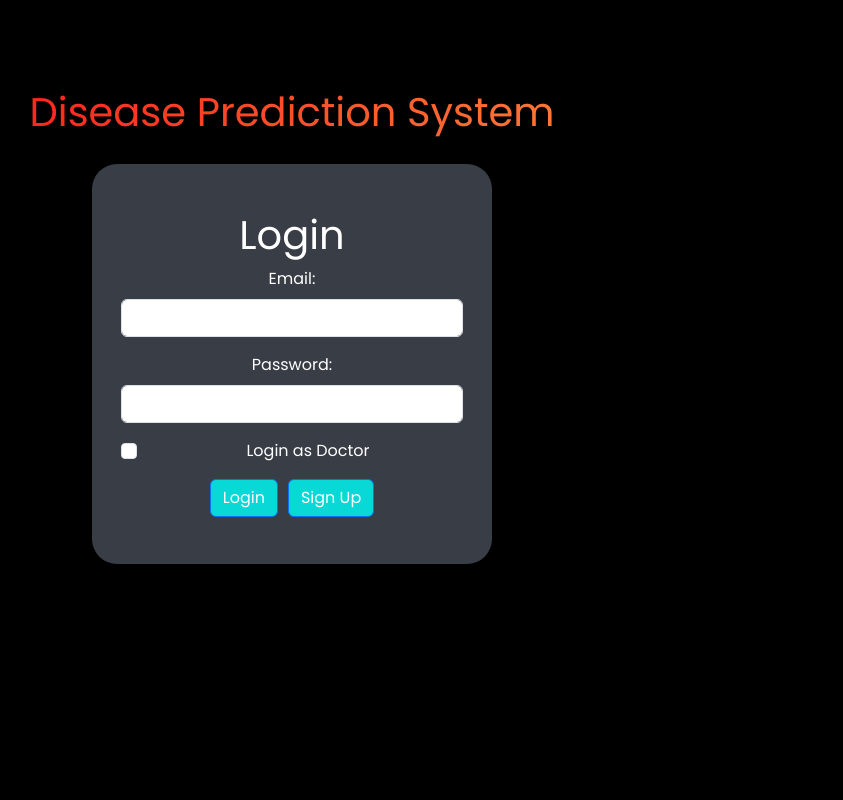
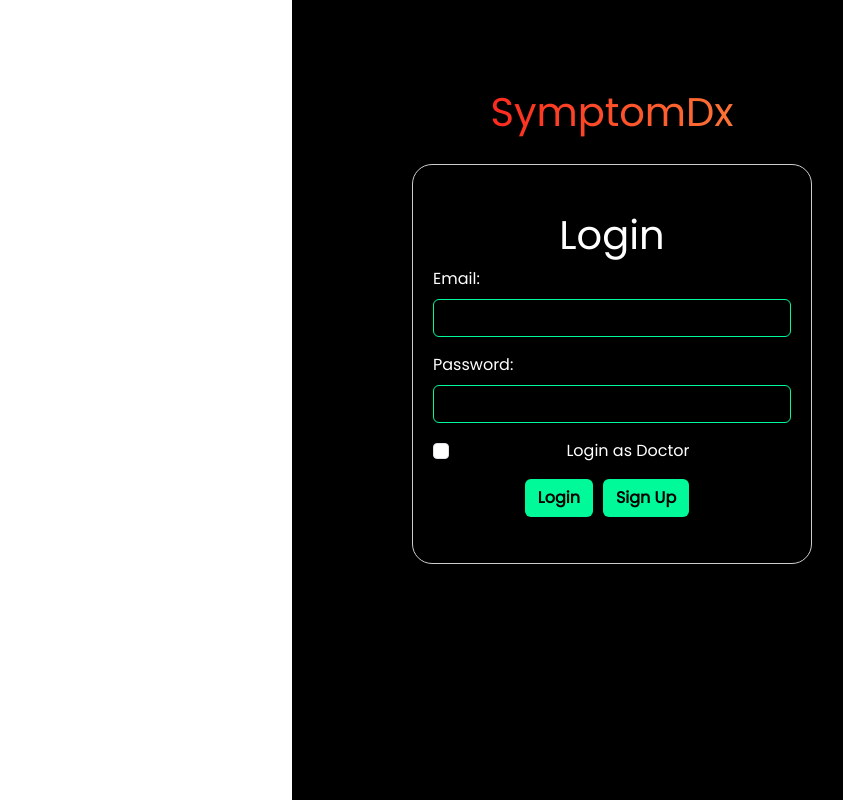
Before and after one commit to ilyas122/CMPE_285-Final-Project, a React (Create React App) app in the folder frontend/: page / in a window 1280 px wide. Shown: the whole page, without its empty margins (348-1191 px from the left). Built offline with nearby package versions, Linux system fonts and the light colour scheme.

Commit message:
UI changes 3

```diff
--- a/frontend/package.json
+++ b/frontend/package.json
@@ -7,6 +7,7 @@
     "@emotion/styled": "^11.11.5",
     "@mui/icons-material": "^5.15.15",
     "@mui/material": "^5.15.15",
+    "@nextui-org/input": "^2.1.21",
     "@testing-library/jest-dom": "^5.17.0",
     "@testing-library/react": "^13.4.0",
     "@testing-library/user-event": "^13.5.0",
@@ -18,6 +19,7 @@
     "react-router-dom": "^6.22.3",
     "react-scripts": "^5.0.1",
     "react-select": "^5.8.0",
+    "typewriter-effect": "^2.21.0",
     "web-vitals": "^2.1.4"
   },
   "scripts": {
--- a/frontend/src/Pages/HeaderComponent/Header.js
+++ b/frontend/src/Pages/HeaderComponent/Header.js
@@ -35,7 +35,8 @@ function Header({data}) {
         <div className="col-lg-8">
           <Link to="/dashboard" className="gradient">
             <img src="/logo.png" alt="Logo" style={{ marginRight: "10px", height: "30px"}} />
-            Disease Prediction System
+            {/* Disease Prediction System */}
+            SymptomDx
           </Link>
         </div>
 
--- a/frontend/src/Pages/LoginComponent/Login.css
+++ b/frontend/src/Pages/LoginComponent/Login.css
@@ -11,7 +11,7 @@
 /* Left side login outlier */
 leftLoginOutlier {
     height: 100vh;
-    background-color: black;
+    background-color: white;
     display: flex;
     flex-direction: column;
     justify-content: center;
@@ -19,6 +19,7 @@ leftLoginOutlier {
 }
 .noPadding{
     padding:0px !important;
+    height:100vh;
     /* display: flex;
     justify-content: center;
     align-items: center; */
@@ -27,6 +28,17 @@ leftLoginOutlier {
     display: flex;
     justify-content: center;
     align-items: center;
+    border-color: rgb(160, 160, 160);
+    border-width: 20px;
+    box-sizing: border-box;
+
+}
+
+btn {
+    background-color: mediumspringgreen !important;
+    color: black !important;
+    font-weight: bolder !important;
+
 }
 
 .loginWidth{
@@ -37,6 +49,33 @@ leftLoginOutlier {
     font-family: 'Poppins', sans-serif;
     padding: 0px !important;
 }
+
+.loginWidth .loginContainer { /* More specific selector */
+    height: auto;
+    display: flex;
+    justify-content: center;
+    align-items: center;
+    min-height: 90vh;
+    border-width: 20px;
+    border-color: green; /* Adjust color as needed */
+    box-sizing: border-box; /* Ensure border width is included */
+  }
+
+  .inputclass{
+    background-color: black !important;
+    color: white !important;
+    border-color: mediumspringgreen !important;
+}
+
+.border-right-green { /* Green border on right side (left-to-right) */
+    border-right: 2px solid green;
+  }
+
+  .border-left-green { /* Green border on left side (right-to-left) */
+    border-left: 2px solid green;
+  }
+
+
 
 .content {
     text-align: center; /* Center the text */
@@ -72,27 +111,16 @@ h2 {
 }
 
 .projectTitle{
-    /* width: 100vw; */
-    /* background-color: yellow; */
     display: flex;
     justify-content: center;
     align-items: center;
-
-    /* background-color: #FEE140;
-    background-image: linear-gradient(90deg, #FEE140 0%, #FA709A 100%);
-    -webkit-background-clip: text;
-    color: transparent; */
-
     background-color: rgb(253,34,29);
     background-image: linear-gradient(90deg, rgba(253,34,29,1) 27%, rgba(252,176,69,1) 100%);
     -webkit-background-clip: text;
     color: transparent;
-
     margin-top: 5vh;
-
     font-size: 40px;
     font-weight: bold;
-
 }
 
 /* Login box */
@@ -100,7 +128,9 @@ h2 {
     display: flex;
     flex-direction: column;
     border-radius: 25px;
-    background-color: #393E46;
+    /* background-color: black; */
+    border-color: rgb(160, 160, 160);
+    border-radius: 20px;
     color: white;
     min-width: 30vw;
     min-height: 50vh;
--- a/frontend/src/Pages/LoginComponent/Login.js
+++ b/frontend/src/Pages/LoginComponent/Login.js
@@ -2,37 +2,49 @@ import React, { useState, useEffect } from "react";
 import "./Login.css";
 import axios from "axios";
 import Header from "./Header";
+import {Input} from "@nextui-org/input";
 
-import { useNavigate } from 'react-router-dom';
+import { useNavigate } from "react-router-dom";
 const DOMAIN = process.env.REACT_APP_DOMAIN_URL;
 function Login() {
   const navigate = useNavigate();
-    const [email, setEmail] = useState('');
-    const [password, setPassword] = useState('');
-    const [error, setError] = useState('');
+  const [email, setEmail] = useState("");
+  const [password, setPassword] = useState("");
+  const [error, setError] = useState("");
   const [isDoctor, setIsDoctor] = useState(false);
+  const [lastMouseX, setLastMouseX] = useState(null); // Track last mouse X position
 
   useEffect(() => {
-      sessionStorage.setItem('keyEntered', 'false');
+    sessionStorage.setItem("keyEntered", "false");
   }, []);
 
   const handleLogin = async (e) => {
     e.preventDefault();
     try {
       if (isDoctor) {
-                const response = await axios.post(`${DOMAIN}/doctorlogin`, { email, password });
-                navigate('/doctordashboard');
+        const response = await axios.post(`${DOMAIN}/doctorlogin`, {
+          email,
+          password,
+        });
+        navigate("/doctordashboard");
       } else {
-                const response = await axios.post(`${DOMAIN}/login`, { email, password });
-                navigate('/dashboard');
+        const response = await axios.post(`${DOMAIN}/login`, {
+          email,
+          password,
+        });
+        navigate("/dashboard");
       }
-            localStorage.setItem('isLoggedIn', 'true');
-            localStorage.setItem('isDoctor', isDoctor.toString());
-            localStorage.setItem('email', email);
+      localStorage.setItem("isLoggedIn", "true");
+      localStorage.setItem("isDoctor", isDoctor.toString());
+      localStorage.setItem("email", email);
     } catch (error) {
       // If login fails, display error message
-            setError('Invalid email or password. Please try again.');
+      setError("Invalid email or password. Please try again.");
     }
+  };
+
+  const handleMouseMove = (event) => {
+    setLastMouseX(event.clientX); // Update last mouse X on every move
   };
 
   return (
@@ -41,43 +53,80 @@ function Login() {
       <div className="loginWidth">
         <div className="container">
           <div className="row">
-                {/* <div className="col-6 leftLoginOutlier">
-                    <div className="content">
-                        <img src="./image.png" alt="Doctor" />
-                        <h2>Be your own Doctor</h2>
+            <div className="col-lg-6 leftLoginOutlier">
             </div>
-                </div> */}
             {/* <div className="col-6"> */}
-                <div className="noPadding">
-                    <div className="projectTitle"><h1></h1></div>
-                    <div className="projectTitle"><h1>Disease Prediction System</h1></div>
+            <div className="col-lg-6 noPadding">
+              <div className="projectTitle">
+                <h1></h1>
+              </div>
+              <div className="projectTitle">
+                <h1>SymptomDx</h1>
+              </div>
               <div className="loginBoxContainer">
-                    <div className="loginBox">
+                <div className="loginBox" onMouseMove={handleMouseMove}>
                   <form onSubmit={handleLogin}>
                     <h1>Login</h1>
                     <div className="form-group">
-                                                <label htmlFor="email" className="mb-2">Email:</label>
-                                                <input type="email" id="email" className="form-control mb-4" value={email} onChange={(e) => setEmail(e.target.value)} required />
+                      <label htmlFor="email" className="mb-2" style={{ float: 'left' }}>
+                        Email:
+                      </label>
+                      <input
+                        type="email"
+                        label="Email"
+                        id="email"
+
+                        // className="form-control mb-4"
+                        className={`form-control inputclass mb-4 ${lastMouseX!== null? lastMouseX < window.innerWidth / 2? "border-right-green" : "border-left-green" : ""}`}
+
+                        value={email}
+                        onChange={(e) => setEmail(e.target.value)}
+                        required
+                      />
                     </div>
                     <div className="form-group">
-                                                <label htmlFor="password" className="mb-2">Password:</label>
-                                                <input type="password" id="password" className="form-control mb-4" value={password} onChange={(e) => setPassword(e.target.value)} required />
+                      <label htmlFor="password" className="mb-2" style={{ float: 'left' }}>
+                        Password:
+                      </label>
+                      <input
+                        type="password"
+                        id="password"
+                        className="form-control mb-4 inputclass"
+                        value={password}
+                        onChange={(e) => setPassword(e.target.value)}
+                        required
+                      />
                     </div>
                     {error && <div className="text-red-500">{error}</div>}
                     <div className="form-group mb-3">
                       <div className="form-check">
-                                                    <input type="checkbox" id="isDoctor" checked={isDoctor} onChange={() => setIsDoctor(!isDoctor)} className="form-check-input" />
-                                                    <label htmlFor="isDoctor" className="form-check-label ml-2">Login as Doctor</label>
+                        <input
+                          type="checkbox"
+                          id="isDoctor"
+                          checked={isDoctor}
+                          onChange={() => setIsDoctor(!isDoctor)}
+                          className="form-check-input"
+                        />
+                        <label
+                          htmlFor="isDoctor"
+                          className="form-check-label ml-2"
+                        >
+                          Login as Doctor
+                        </label>
                       </div>
                     </div>
-                                            <button type="submit" className="btn btn-primary mr-2" style={{ backgroundColor: '#08D9D6', color: '#fff' }}>Login</button>
-                                    <button className="btn btn-primary" onClick={() => navigate('/signup')} style={{ backgroundColor: '#08D9D6', color: '#fff', marginLeft: '10px' }}>Sign Up</button>
-
+                    <button type="submit" className="btn btn-primary mr-2">
+                      Login
+                    </button>
+                    <button
+                      className="btn btn-primary"
+                      onClick={() => navigate("/signup")}
+                    >
+                      Sign Up
+                    </button>
                   </form>
                 </div>
-
               </div>
-
 
               {/* <div className="container loginContainer">
 
@@ -131,7 +180,6 @@ function Login() {
         </div>
       </div>
     </>
-
   );
 }
 
--- a/frontend/src/Pages/SignUpComponent/SignUp.css
+++ b/frontend/src/Pages/SignUpComponent/SignUp.css
@@ -9,8 +9,8 @@
 }
 
 .leftLoginOutlier {
-    height: auto;
-    background-color: black;
+    height: 100vh;
+    background-color: white;
     color: white;
     display: flex;
     flex-direction: column;
@@ -19,6 +19,18 @@
     padding-bottom: 50px; /* Add padding to the bottom */
 }
 
+.projectTitle{
+    display: flex;
+    justify-content: center;
+    align-items: center;
+    background-color: rgb(253,34,29);
+    background-image: linear-gradient(90deg, rgba(253,34,29,1) 27%, rgba(252,176,69,1) 100%);
+    -webkit-background-clip: text;
+    color: transparent;
+    margin-top: 5vh;
+    font-size: 40px;
+    font-weight: bold;
+}
 
 /* Login Container */
 .loginContainer {
@@ -27,6 +39,9 @@
     justify-content: center;
     align-items: center;
     min-height: 90vh;
+    border-width: 20px;
+    border-color: green;
+    box-sizing: border-box;
 }
 .RightLoginOutlier {
     height: auto; /* Set height to auto to adjust based on content */
@@ -39,9 +54,9 @@
 }
 
 .loginBox {
-    border-color: black;
-    border-radius: 25px;
-    background-color: #393E46;
+    background-color: black;
+    border: 1px solid #ccc; /* Add a new solid border */
+    box-sizing: border-box;
     color: white;
     width: 80%;
     max-width: 400px;
@@ -54,6 +69,40 @@
     text-align: center;
     margin-top: 20px; /* Add margin to the top */
 }
+
+.inputclass{
+    background-color: black !important;
+    color: white !important;
+    border-color: mediumspringgreen !important;
+}
+
+button {
+    background-color: mediumspringgreen !important;
+    color: black !important;
+    font-weight: bolder !important;
+    border-color: transparent !important;
+    margin-right: 10px;
+}
+
+.border-right-green { /* Green border on right side (left-to-right) */
+    border-right: 2px solid green;
+  }
+
+  .border-left-green { /* Green border on left side (right-to-left) */
+    border-left: 2px solid green;
+  }
+
+
+.loginWidth .loginContainer { /* More specific selector */
+    height: auto;
+    display: flex;
+    justify-content: center;
+    align-items: center;
+    min-height: 90vh;
+    border-width: 20px;
+    border-color: green; /* Adjust color as needed */
+    box-sizing: border-box; /* Ensure border width is included */
+  }
 
 /* Form Inputs */
 .border {
--- a/frontend/src/Pages/SignUpComponent/SignUp.js
+++ b/frontend/src/Pages/SignUpComponent/SignUp.js
@@ -38,59 +38,58 @@ function SignUp() {
 
     return (
         <>
-        <Header />
+        {/* <Header /> */}
         <div className="container LoginOutlier">
     <div className="row">
-        {/* <div className="col-6 leftLoginOutlier">
-            <div className="content">
-                <img src="./image.png" alt="Doctor" />
-                <h2>Be your own Doctor</h2>
-            </div>
-        </div> */}
-        <div className="col RightLoginOutlier">
-            <div className="container loginContainer">
+        <div className="col-lg-6 leftLoginOutlier">
+        </div>
+        <div className="col-lg-6 RightLoginOutlier">
+        {/* <div className="projectTitle">
+                <h1>SymptomDx</h1>
+              </div> */}
+            <div className="loginContainer">
                 <div className="loginBox">
                     <form onSubmit={handleSignUp}>
                         <h1>Sign Up</h1>
                         {/* Full Name Input */}
                         {!isDoctor && (
                             <div className="form-group">
-                                <label htmlFor="fullname" className="mb-2">Full Name: </label>
-                                <input type="text" id="fullname" className="form-control mb-4" value={fullname} onChange={(e) => setFullName(e.target.value)} required />
+                                <label htmlFor="fullname" className="mb-2" style={{ float: 'left' }}>Full Name: </label>
+                                <input type="text" id="fullname" className="form-control mb-4 inputclass" value={fullname} onChange={(e) => setFullName(e.target.value)} required />
                             </div>
                         )}
                         {/* Email Input */}
                         <div className="form-group">
-                            <label htmlFor="email" className="mb-2">Email: </label>
-                            <input type="email" id="email" className="form-control mb-4" value={email} onChange={(e) => setEmail(e.target.value)} required />
+                            <label htmlFor="email" className="mb-2" style={{ float: 'left' }}>Email: </label>
+                            <input type="email" id="email" className="form-control mb-4 inputclass" value={email} onChange={(e) => setEmail(e.target.value)} required />
                         </div>
                         {/* Password Input */}
                         <div className="form-group">
-                            <label htmlFor="password" className="mb-2">Password: </label>
-                            <input type="password" id="password" className="form-control mb-4" value={password} onChange={(e) => setPassword(e.target.value)} required />
+                            <label htmlFor="password" className="mb-2" style={{ float: 'left' }}>Password: </label>
+                            <input type="password" id="password" className="form-control mb-4 inputclass" value={password} onChange={(e) => setPassword(e.target.value)} required />
                         </div>
                         {/* Additional fields for doctors */}
                         {isDoctor && (
                             <>
                                 {/* Name Input */}
                                 <div className="form-group">
-                                    <label htmlFor="name" className="mb-2">Name: </label>
-                                    <input type="text" id="name" className="form-control mb-4" value={name} onChange={(e) => setName(e.target.value)} required />
+                                    <label htmlFor="name" className="mb-2" style={{ float: 'left' }}>Name: </label>
+                                    <input type="text" id="name" className="form-control mb-4 inputclass" value={name} onChange={(e) => setName(e.target.value)} required />
                                 </div>
                                 {/* Speciality Input */}
                                 <div className="form-group">
-                                    <label htmlFor="speciality" className="mb-2">Speciality: </label>
-                                    <input type="text" id="speciality" className="form-control mb-4" value={speciality} onChange={(e) => setSpeciality(e.target.value)} required />
+                                    <label htmlFor="speciality" className="mb-2" style={{ float: 'left' }}>Speciality: </label>
+                                    <input type="text" id="speciality" className="form-control mb-4 inputclass" value={speciality} onChange={(e) => setSpeciality(e.target.value)} required />
                                 </div>
                                 {/* Location Input */}
                                 <div className="form-group">
-                                    <label htmlFor="location" className="mb-2">Location: </label>
-                                    <input type="text" id="location" className="form-control mb-4" value={location} onChange={(e) => setLocation(e.target.value)} required />
+                                    <label htmlFor="location" className="mb-2" style={{ float: 'left' }}>Location: </label>
+                                    <input type="text" id="location" className="form-control mb-4 inputclass" value={location} onChange={(e) => setLocation(e.target.value)} required />
                                 </div>
                                 {/* Contact Input */}
                                 <div className="form-group">
-                                    <label htmlFor="contact" className="mb-2">Contact: </label>
-                                    <input type="text" id="contact" className="form-control mb-4" value={contact} onChange={(e) => setContact(e.target.value)} required />
+                                    <label htmlFor="contact" className="mb-2" style={{ float: 'left' }}>Contact: </label>
+                                    <input type="text" id="contact" className="form-control mb-4 inputclass" value={contact} onChange={(e) => setContact(e.target.value)} required />
                                 </div>
                             </>
                         )}
--- /dev/null
+++ b/package.json
@@ -0,0 +1,6 @@
+{
+  "dependencies": {
+    "@nextui-org/input": "^2.1.21",
+    "typewriter-effect": "^2.21.0"
+  }
+}
```
Also changed, not shown: frontend/src/Pages/DashboardComponent/Dashboard.css (+15 -1 lines), frontend/src/Pages/DashboardComponent/Dashboard.js (+17 -2 lines), 1 other file (tests, documents, lock files or other folders). Lines whose indentation alone changed are shown as unchanged.
